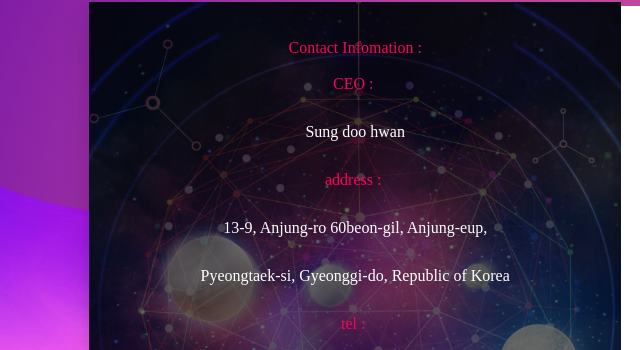
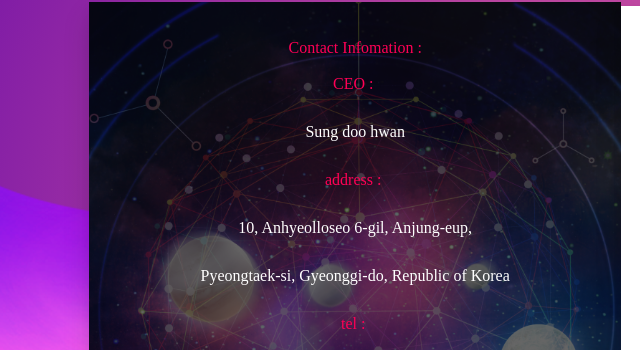
Before and after one commit to hyuna423/SatelStar, a plain HTML site: page index_eng.html in a window 1280 px wide. Shown: the part 7090-7440 px from the top of the page, 19-659 px from the left. Drawn offline with nearby package versions, Linux system fonts and the light colour scheme; some icons are missing; a web font is replaced by a local one.

Commit message:
address_fix

```diff
--- a/index_eng.html
+++ b/index_eng.html
@@ -417,8 +417,7 @@ The space industry does not tolerate even the slightest error.
         <div class="con_txt_left">
           <ul class="info">Contact Infomation :
             <li><b>CEO&nbsp;:&nbsp;</b><br>Sung doo hwan </li>
-            <li><b>address&nbsp;:&nbsp;</b><br> 13-9, Anjung-ro 60beon-gil, Anjung-eup, <br class="non">Pyeongtaek-si,
-              Gyeonggi-do, Republic of Korea</li>
+            <li><b>address&nbsp;:&nbsp;</b><br>10, Anhyeolloseo 6-gil, Anjung-eup,  <br class="non">Pyeongtaek-si, Gyeonggi-do, Republic of Korea</li>
             <li><b>tel&nbsp;:&nbsp;</b><br> 07080181627 <br>(Mon~Fri 9am~6pm) </li>
           </ul>
 
```
Also changed, not shown: index.html (+1 -1 lines).
